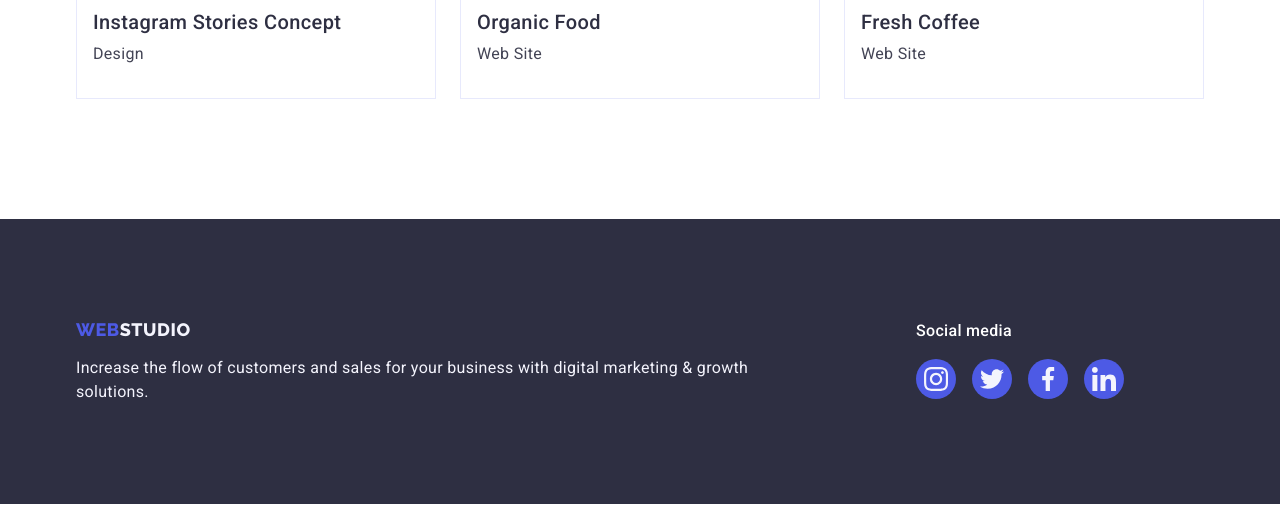
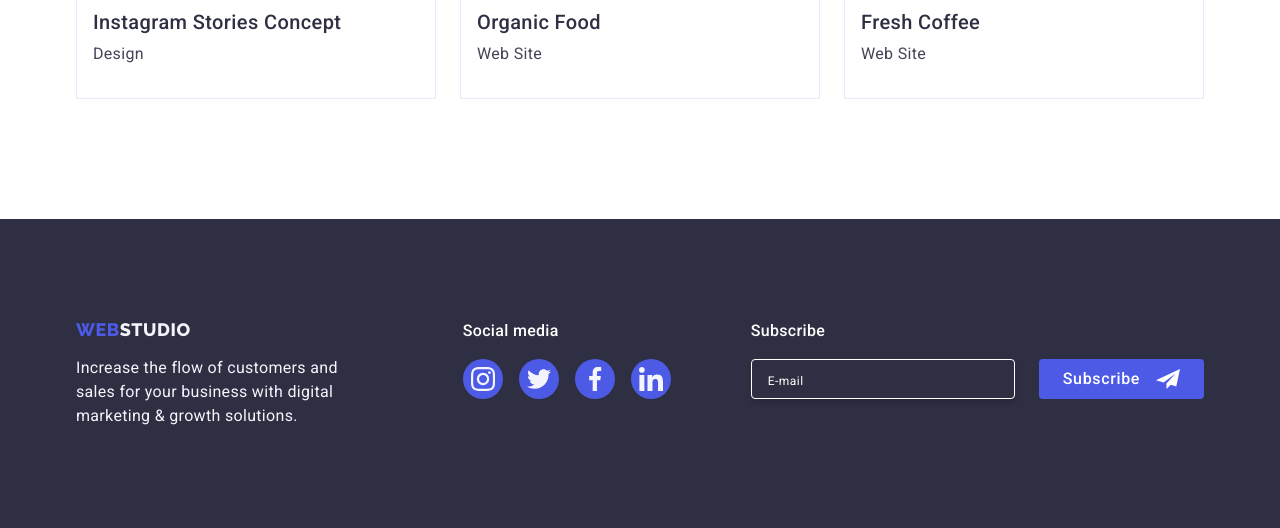
Before and after one commit to mrnvvi/goit-markup-hw-05, a plain HTML site: page portfolio.html in a window 1280 px wide. Shown: the part 1548-2076 px from the top of the page. Before the commit the page ends 2052 px from the top, so only its background shows below. Drawn offline with nearby package versions, Linux system fonts and the light colour scheme.

Commit message:
commit 2

```diff
--- a/portfolio.html
+++ b/portfolio.html
@@ -245,6 +245,17 @@
                     </li>
                 </ul>
             </div>
+            <form class="footer-input-block">
+                <div class="input-block">
+                    <label for="email" class="footer-label">Subscribe</label>
+                    <input type="email" class="footer-input" name="email" id="email" placeholder="E-mail" />
+                </div>
+                <button type="submit" class="footer-btn">Subscribe
+                    <svg class="footer-btn-icon" width="24" height="24">
+                        <use href="./images/icons.svg#icon-telegram"></use>
+                    </svg>
+                </button>
+            </form>
         </div>
     </footer>
 </body>
```
